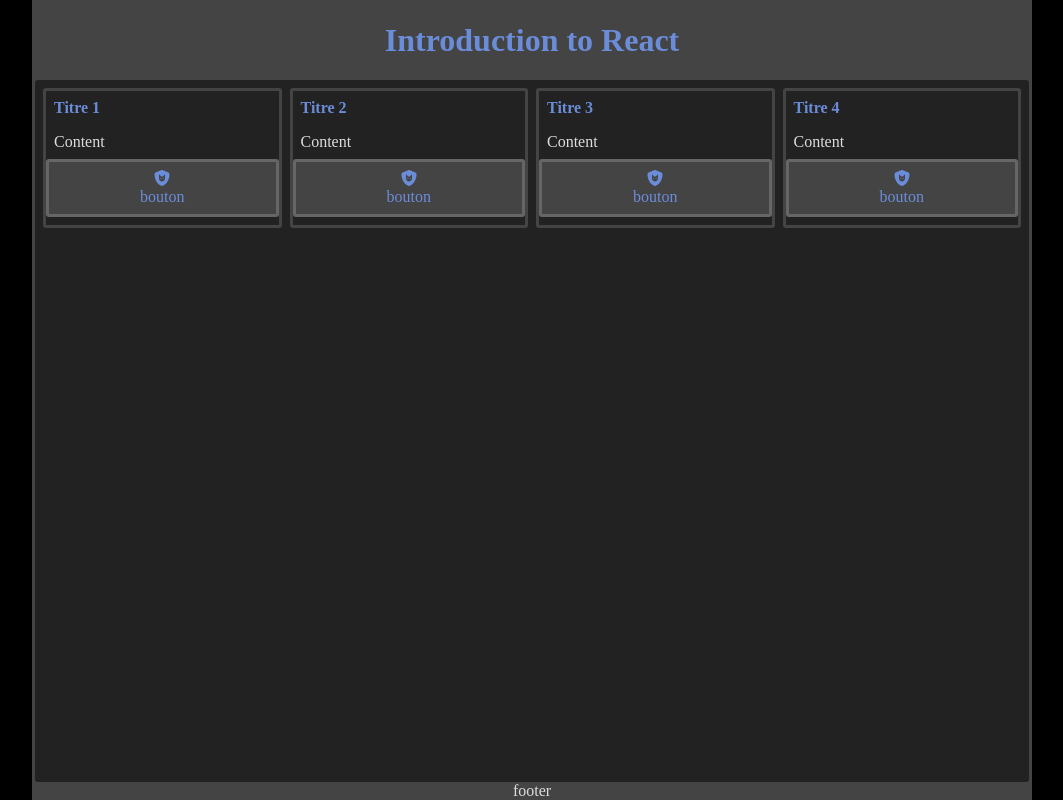
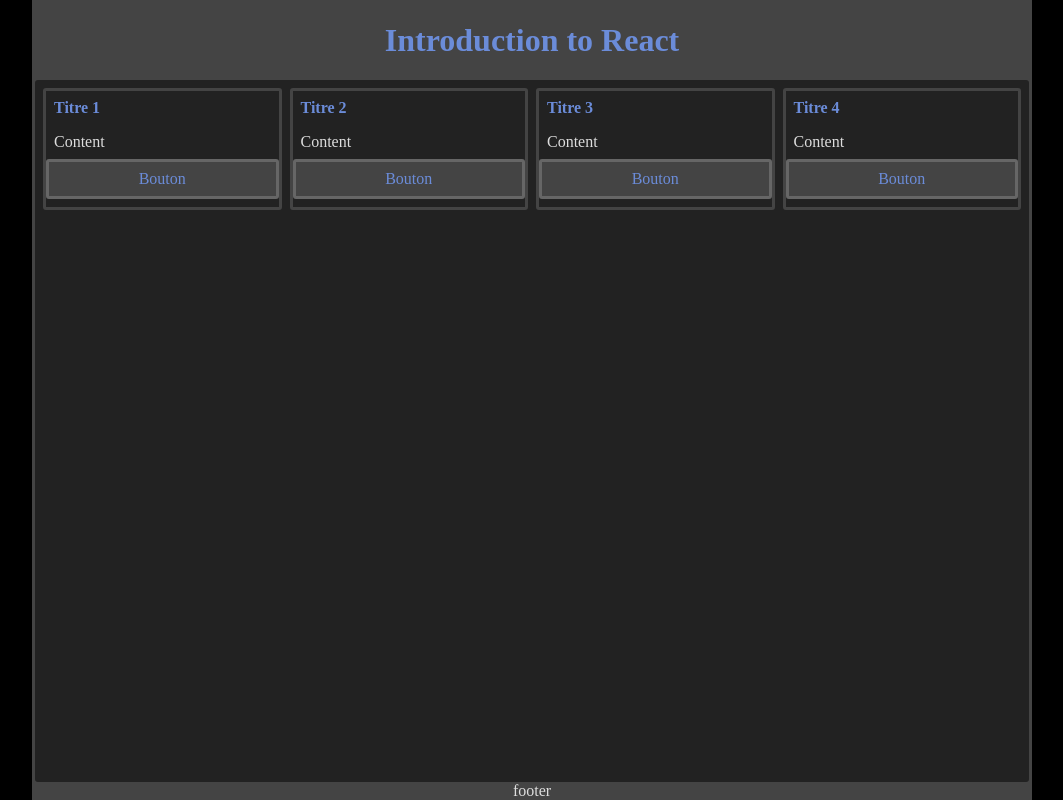
Before and after one commit to fay0026/introduction_react, a React (Vite) app: page / in a window 1280 px wide. Shown: the whole page, without its empty margins (108-1171 px from the left). Built offline with nearby package versions, Linux system fonts and the light colour scheme.

Commit message:
Reconstruction du code

```diff
--- a/src/App.jsx
+++ b/src/App.jsx
@@ -1,7 +1,16 @@
+/* eslint-disable import/no-extraneous-dependencies */
 import React from "react";
+import { FontAwesomeIcon } from "@fortawesome/react-fontawesome";
+import { faShieldCat } from "@fortawesome/free-solid-svg-icons";
 import Card from "./components/Card";
 
 function App() {
+  const clickHandler = () => {
+    console.log("Ya shouldn't have don' that");
+  };
+  const clickHandler2 = () => {
+    console.log("Ya shouldn't have don' that");
+  };
   return (
     <div className="app">
       <header className="app__header header">
@@ -9,8 +18,11 @@
       </header>
       <main className="app__main">
         <div className="cards">
-          <Card titre="Titre 1" />
-          <Card titre="Titre 2" />
+          <Card
+            titre="Titre 1"
+            btn_content={<FontAwesomeIcon icon={faShieldCat} />}
+          />
+          <Card titre="Titre 2" onClick={clickHandler} />
           <Card titre="Titre 3" />
           <Card titre="Titre 4" />
           {/* {Card("Titre 1")}
--- a/src/components/Button.jsx
+++ b/src/components/Button.jsx
@@ -2,13 +2,10 @@
 /* eslint-disable import/no-extraneous-dependencies */
 import React from "react";
 import PropTypes from "prop-types";
-import { FontAwesomeIcon } from "@fortawesome/react-fontawesome";
-import { faShieldCat } from "@fortawesome/free-solid-svg-icons";
 
 function Button({ children, className, onClick }) {
   return (
     <button className={className} type="button" onClick={onClick}>
-      <FontAwesomeIcon icon={faShieldCat} />
       <article>{children}</article>
     </button>
   );
--- a/src/components/Card.jsx
+++ b/src/components/Card.jsx
@@ -1,9 +1,10 @@
+/* eslint-disable import/no-extraneous-dependencies */
 /* eslint-disable no-console */
 import React from "react";
 import PropTypes from "prop-types";
 import Button from "./Button";
 
-function Card({ titre }) {
+function Card({ titre, icon }) {
   const clickHandler = () => {
     console.log("Ya shouldn't have don' that");
   };
@@ -12,7 +13,7 @@
       <header className="card__header header__title">{titre}</header>
       <section className="card__main">Content</section>
       <Button className="btn" onClick={clickHandler}>
-        bouton
+        {icon}
       </Button>
     </article>
   );
@@ -20,10 +21,12 @@
 
 Card.propTypes = {
   titre: PropTypes.string,
+  icon: PropTypes.string,
 };
 
 Card.defaultProps = {
   titre: "Title",
+  icon: "Bouton",
 };
 
 export default Card;
```
